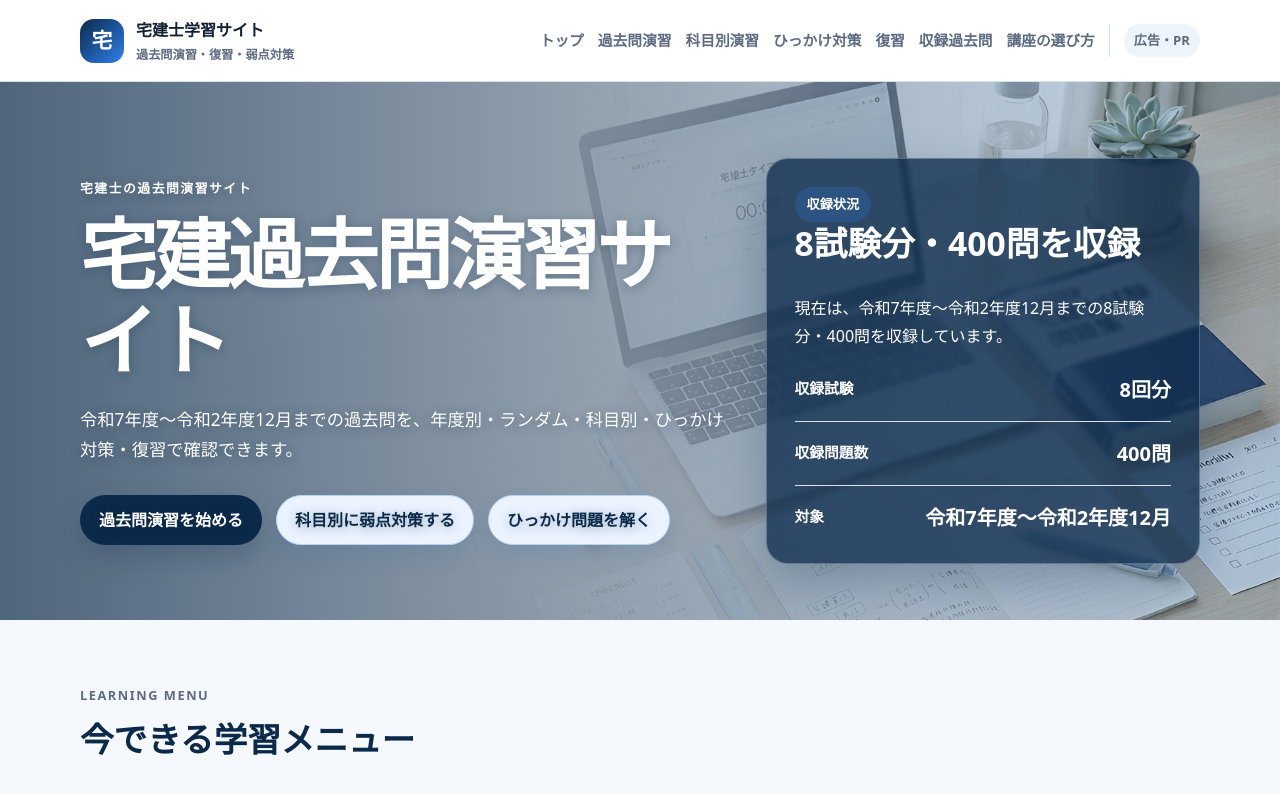
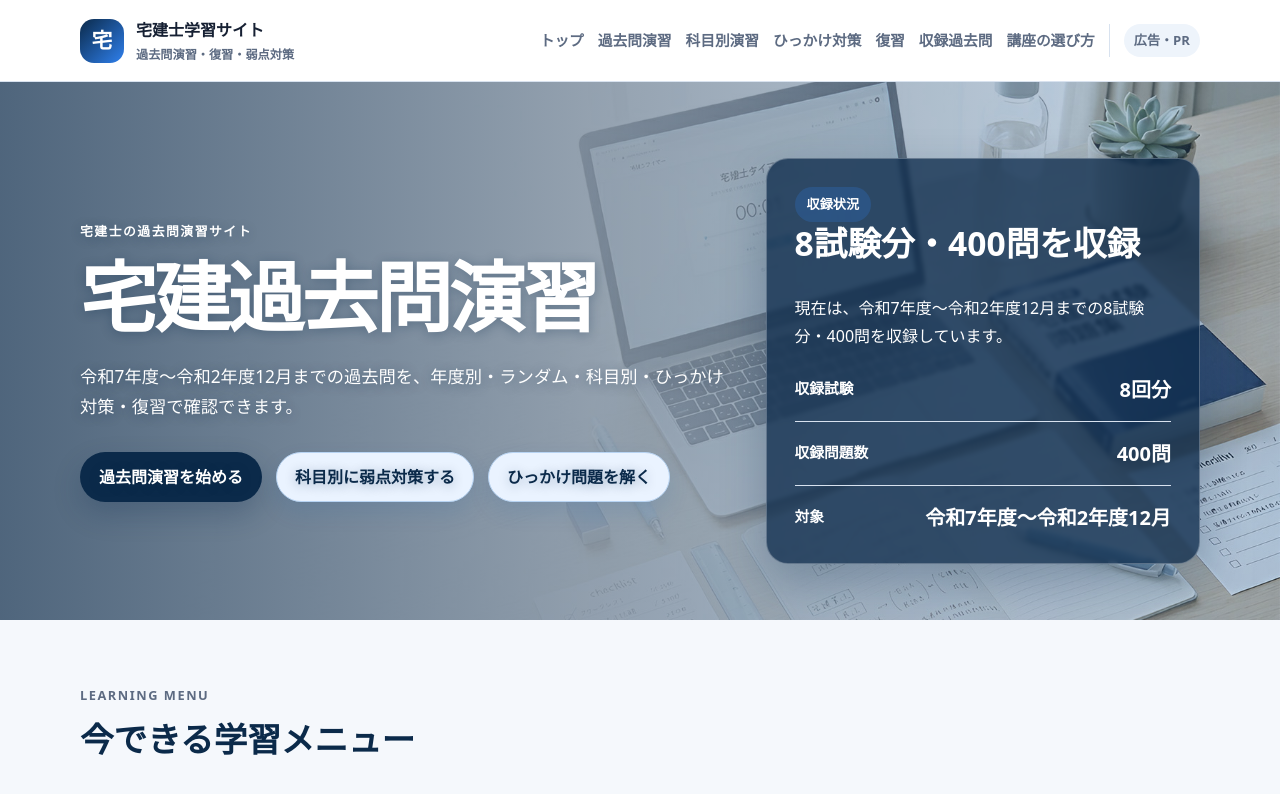
Before and after one commit to kenichis1971-cloud/takken-gakushu-site, a Next.js app: page / in a window 1280 px wide. Shown: the top 794 px of the page. Built offline with nearby package versions, Linux system fonts and the light colour scheme.

Commit message:
Shorten homepage hero heading

```diff
--- a/app/page.tsx
+++ b/app/page.tsx
@@ -64,7 +64,7 @@ export default function Home() {
         <div className="container hero-grid">
           <div className="hero-copy">
             <p className="eyebrow">宅建士の過去問演習サイト</p>
-            <h1>宅建過去問演習サイト</h1>
+            <h1>宅建過去問演習</h1>
             <p className="hero-text">
               令和7年度〜令和2年度12月までの過去問を、年度別・ランダム・科目別・ひっかけ対策・復習で確認できます。
             </p>
```
